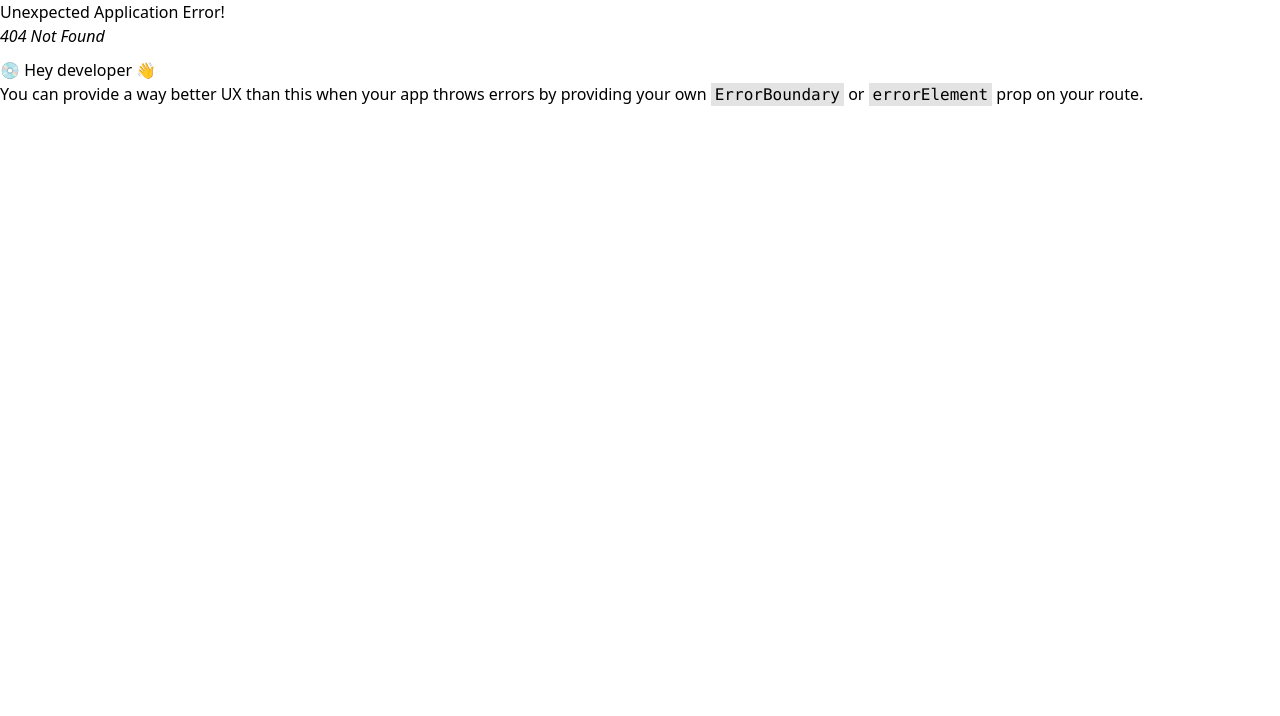
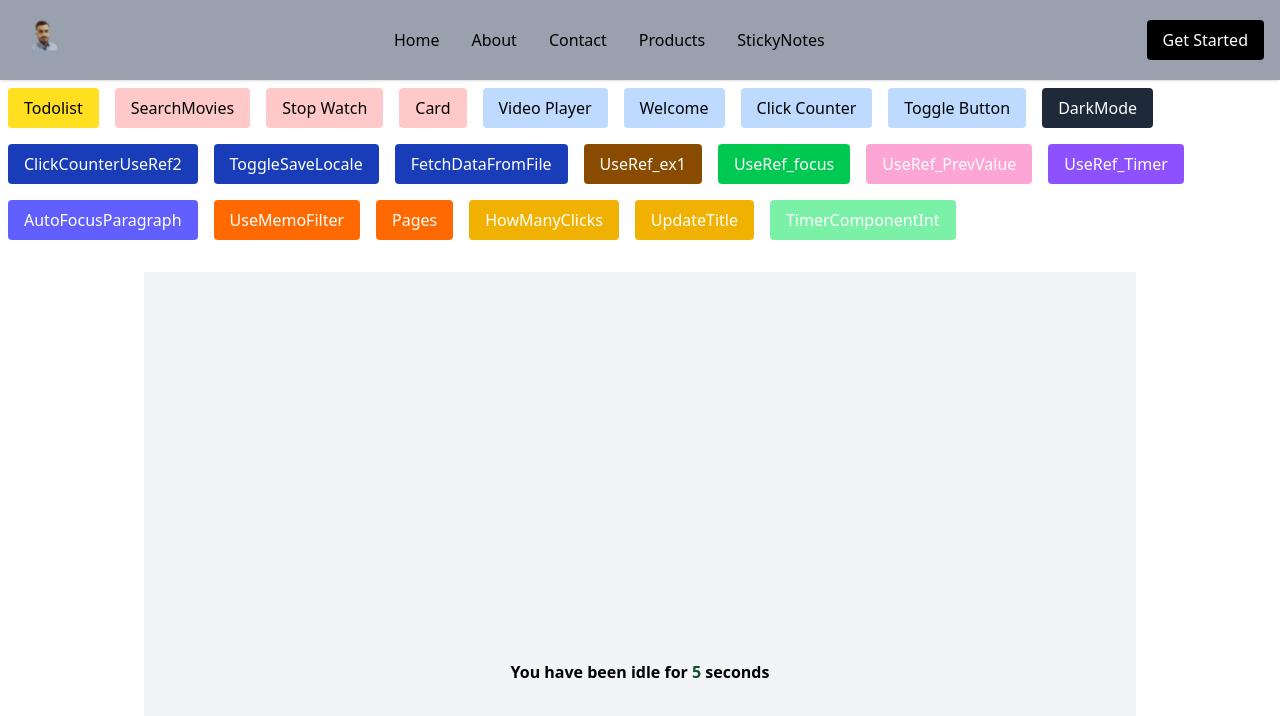
Before and after one commit to Shafee-ee/consoleStatements, a React (Vite) app in the folder my-react-app/: page /TimerComponentInt in a window 1280 px wide. Before the commit this address had no page. Shown: the top 716 px of the page. Built offline with nearby package versions, Linux system fonts and the light colour scheme.

Commit message:
more practice

```diff
--- a/my-react-app/src/App.jsx
+++ b/my-react-app/src/App.jsx
@@ -57,6 +57,8 @@ import UseRef_Timer from './components/UseRef_Timer'
 import AutoFocusParagraph from './components/AutoFocusParagraph';
 import HowManyClicks from './components/HowManyClicks';
 import UpdateTitle from './components/UpdateTitle';
+import TimerComponentInt from './components/TimerComponentInt';
+
 function App() {
 
   // const user = {
@@ -74,6 +76,7 @@ function App() {
       {
         element: <AppLayout />,
         children: [
+          { path: "TimerComponentInt", element: <TimerComponentInt /> },
           { path: "UpdateTitle", element: <UpdateTitle /> },
           { path: "HowManyClicks", element: <HowManyClicks /> },
           { path: "Pages", element: <Pages /> },
--- a/my-react-app/src/components/Navbar.jsx
+++ b/my-react-app/src/components/Navbar.jsx
@@ -39,9 +39,7 @@ const Navbar = () => {
             <button className='py-2 px-4 bg-orange-500 rounded text-white my-2 mx-2'><Link to="/Pages">Pages </Link></button>
             <button className='py-2 px-4 bg-yellow-500 rounded text-white my-2 mx-2'><Link to="/HowManyClicks">HowManyClicks </Link></button>
             <button className='py-2 px-4 bg-yellow-500 rounded text-white my-2 mx-2'><Link to="/UpdateTitle">UpdateTitle </Link></button>
-
-
-
+            <button className='py-2 px-4 bg-green-300 rounded text-white my-2 mx-2'><Link to="/TimerComponentInt">TimerComponentInt </Link></button>
 
         </div >
     )
--- /dev/null
+++ b/my-react-app/src/components/TimerComponentInt.jsx
@@ -0,0 +1,32 @@
+import React, { useEffect, useState } from 'react'
+
+const TimerComponentInt = () => {
+    const [seconds, setSeconds] = useState(0);
+
+    useEffect(
+        () => {
+            const interval = setInterval(() => {
+                setSeconds(prev => prev + 1)
+            }, 1000);
+
+            const handleActivity = () => {
+                setSeconds(0);
+            }
+
+            window.addEventListener('mousemove', handleActivity);
+            window.addEventListener('keydown', handleActivity);
+
+            return () => {
+                clearInterval(interval);
+                window.addEventListener('mousemove', handleActivity);
+                window.addEventListener('keydown', handleActivity);
+            }
+        }, []);
+    return (
+        <div className='bg-gray-100 min-h-screen flex flex-col justify-center items-center'>
+            <p className='px-8 text-center font-bold'>You have been idle for<strong className='text-green-900'> {seconds} </strong>seconds</p>
+        </div>
+    )
+}
+
+export default TimerComponentInt
```
